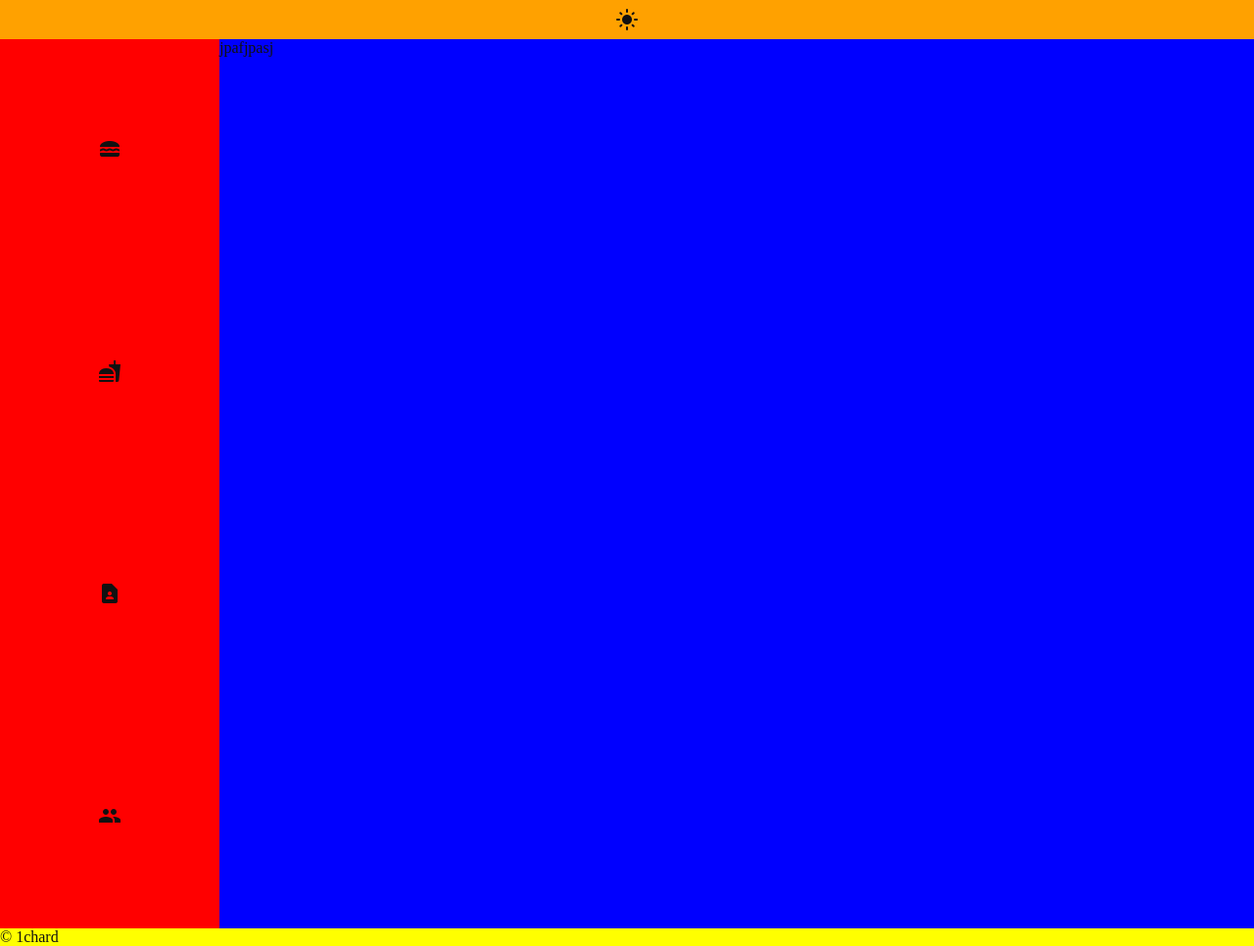
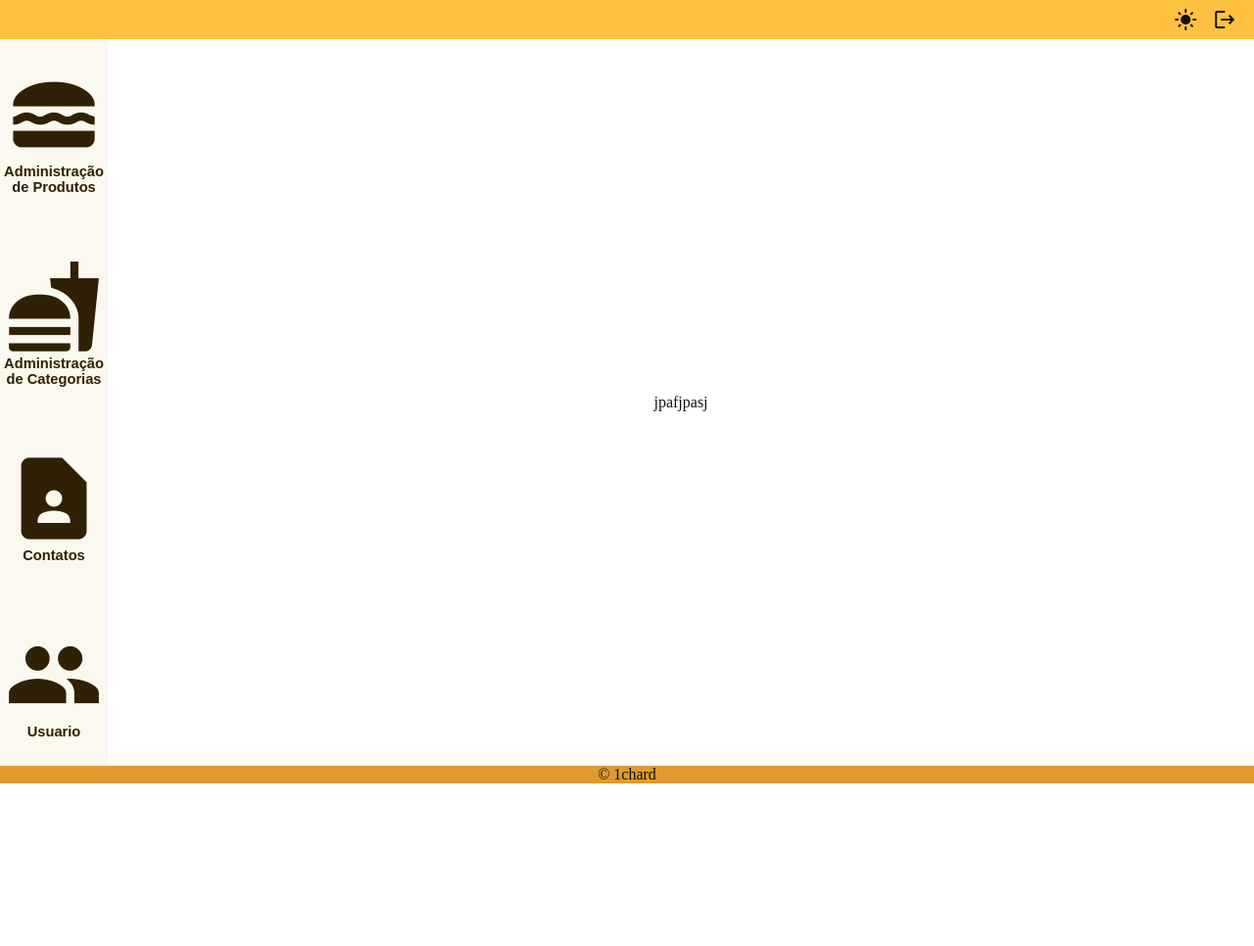
Before and after one commit to 1chard/Projeto-2, a PHP site: page /dashboard.html in a window 1280 px wide. Shown: the whole page at 98% size. After the commit the page ends 800 px from the top, so only its background shows below. Run offline with PHP 8.4, Linux system fonts and the light colour scheme.

Commit message:
melhoras

```diff
--- a/dashboard.html
+++ b/dashboard.html
@@ -4,7 +4,9 @@
 <head>
     <title>Dashboard</title>
     <meta charset="UTF-8">
-    <link rel="stylesheet" href="style/main_dashboard.css" />
+    <link rel="stylesheet" href='style/header_dashboard.css'>
+
+    <link rel="stylesheet" href="style/main_dashboard.css">
     <script src="modules/tema.js">
     </script>
 
@@ -13,31 +15,44 @@
 <body>
     <header>
         <span class="material-icons" id="mudaTema">light_mode</span>
+        <span class="material-icons" id="sair">logout</span>
     </header>
     <main>
 
         <nav>
             <button>
-                <span class="material-icons">
+                <span class="material-icons iconeGrande">
                     lunch_dining
+                </span>
+                <span class='titulo'>
+                    Administração de Produtos
                 </span>
             </button>
             <button>
 
-                <span class="material-icons">
+                <span class="material-icons iconeGrande">
                     fastfood
+                </span>
+                 <span class='titulo'>
+                    Administração de Categorias
                 </span>
             </button>
             <button>
 
-                <span class="material-icons">
+                <span class="material-icons iconeGrande">
                     contact_page
+                </span>
+                 <span class='titulo'>
+                    Contatos
                 </span>
             </button>
             <button>
 
-                <span class="material-icons">
+                <span class="material-icons iconeGrande">
                     group
+                </span>
+                 <span class='titulo'>
+                    Usuario
                 </span>
             </button>
         </nav>
--- a/modules/tema.js
+++ b/modules/tema.js
@@ -1,14 +1,14 @@
 "use strict"
 
 const temaClaro = () => {
-    document.body.style.setProperty("--main-color", "#ffa100");
-    document.body.style.setProperty("--main-extra", "#ef9a00");
+    document.body.style.setProperty("--main-color", "#ffc140");
+    document.body.style.setProperty("--main-extra", "#e09a30");
     document.body.style.setProperty("--background-color", "#fff");
-    document.body.style.setProperty("--background-extra", "#f9f9e0");
-    document.body.style.setProperty("--secondary-color", "#ffc140");
-    document.body.style.setProperty("--secondary-extra", "#40b");
+    document.body.style.setProperty("--background-extra", "#faf8ef");
+    document.body.style.setProperty("--secondary-color", "#951");
+    document.body.style.setProperty("--secondary-extra", "#a72");
     document.body.style.setProperty("--text-color", "#111");
-    document.body.style.setProperty("--text-extra", "#312");
+    document.body.style.setProperty("--text-extra", "#302005");
 }
 
 const temaEscuro = () => {
@@ -17,8 +17,8 @@ const temaEscuro = () => {
     document.body.style.setProperty("--main-extra", "#24272b");
     document.body.style.setProperty("--background-color", "#1e2226");
     document.body.style.setProperty("--background-extra", "#161b20");
-    document.body.style.setProperty("--secondary-color", "#701");
-    document.body.style.setProperty("--secondary-extra", "#730");
+    document.body.style.setProperty("--secondary-color", "#ea1");
+    document.body.style.setProperty("--secondary-extra", "#61a");
     document.body.style.setProperty("--text-color", "#eec");
-    document.body.style.setProperty("--text-extra", "#da0");
+    document.body.style.setProperty("--text-extra", "#ed9");
 }
--- /dev/null
+++ b/style/header_dashboard.css
@@ -0,0 +1,23 @@
+@import "main.css";
+
+header{
+    flex: 0 0 auto;
+    height: 40px;
+    background-color: var(--main-color);
+    position: relative;
+}
+
+header > *{
+    position: absolute;
+    top: 50%;
+    transform: translateY(-50%);
+}
+
+#sair{
+    right: calc(5px + 1%)
+}
+
+#mudaTema{
+
+    right: calc(45px + 1%)
+}
--- a/style/main.css
+++ b/style/main.css
@@ -8,9 +8,6 @@
 
 body {
     background-color: var(--background-color);
-    display: flex;
-    flex-flow: column nowrap;
-    align-items: center;
     min-height: 100vh;
     width: 100%;
 }
@@ -34,6 +31,5 @@ body * {
 
 @media screen and (max-width: 1024px){
     body{
-        background-color: mediumvioletred;
     }
 }
--- a/style/main_dashboard.css
+++ b/style/main_dashboard.css
@@ -2,53 +2,67 @@
 
 body{
     display: flex;
-    flew-wrap: nowrap column;
+    flex-flow: nowrap column;
     justify-content: center;
+    align-items: center;
     align-items: stretch;
-}
-
-header{
-    flex: 0 0 auto;
-    height: 40px;
-    background-color: var(--main-color);
-    display: flex;
-    flex-flow: nowrap row;
-    align-items: center;
-    justify-content: center;
 }
 
 main{
     flex: 1 0 auto;
     display: flex;
     flex-flow: nowrap row;
-
-
-    background-color: blue;
 }
 
 main > nav{
     flex: 0 1 auto;
     display: flex;
     flex-flow: column nowrap;
-    background: red;
     align-items: center;
-    justify-content: center;
-    gap: 12%;
+    justify-content: space-evenly;
+    gap: 5%;
+    width: 110px;
+
+    background-color: var(--background-extra);
 }
 
-nav > button{
+main > section{
+    flex: 2 0 auto;
+    display: flex;
+    justify-content: center;
+    align-items: center;
+}
+
+nav > button {
     outline: none;
     background: none;
     border: none;
-    padding: 100px;
+    display: flex;
+    flex-flow: column;
+    align-items: center;
 }
 
-nav span{
+nav > button > *{
+    color: var(--text-extra)
+}
 
-    font-size: 2em;
+nav > button:hover > *{
+    color: var(--secondary-color);
+}
+
+
+.iconeGrande{
+    font-size: 100px;
+}
+
+.titulo{
+    word-wrap: break-word;
+    font-weight: bold;
+    font-size: 1.1em;
 }
 
 footer{
-    flex: 0 0 100;
-    background-color: yellow;
+    flex: 0 0 auto;
+    background-color: var(--main-extra);
+    text-align: center;
 }
```
